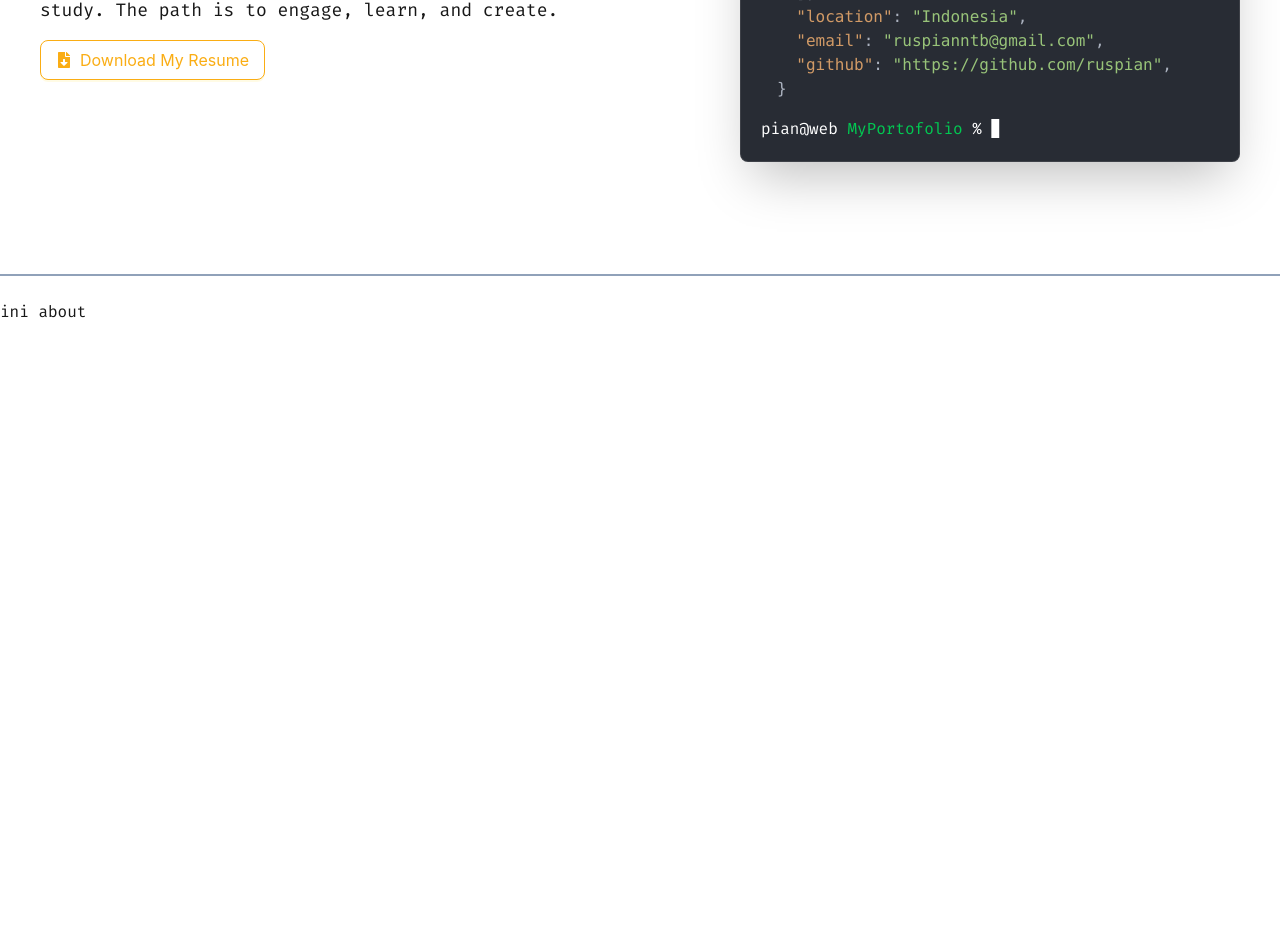
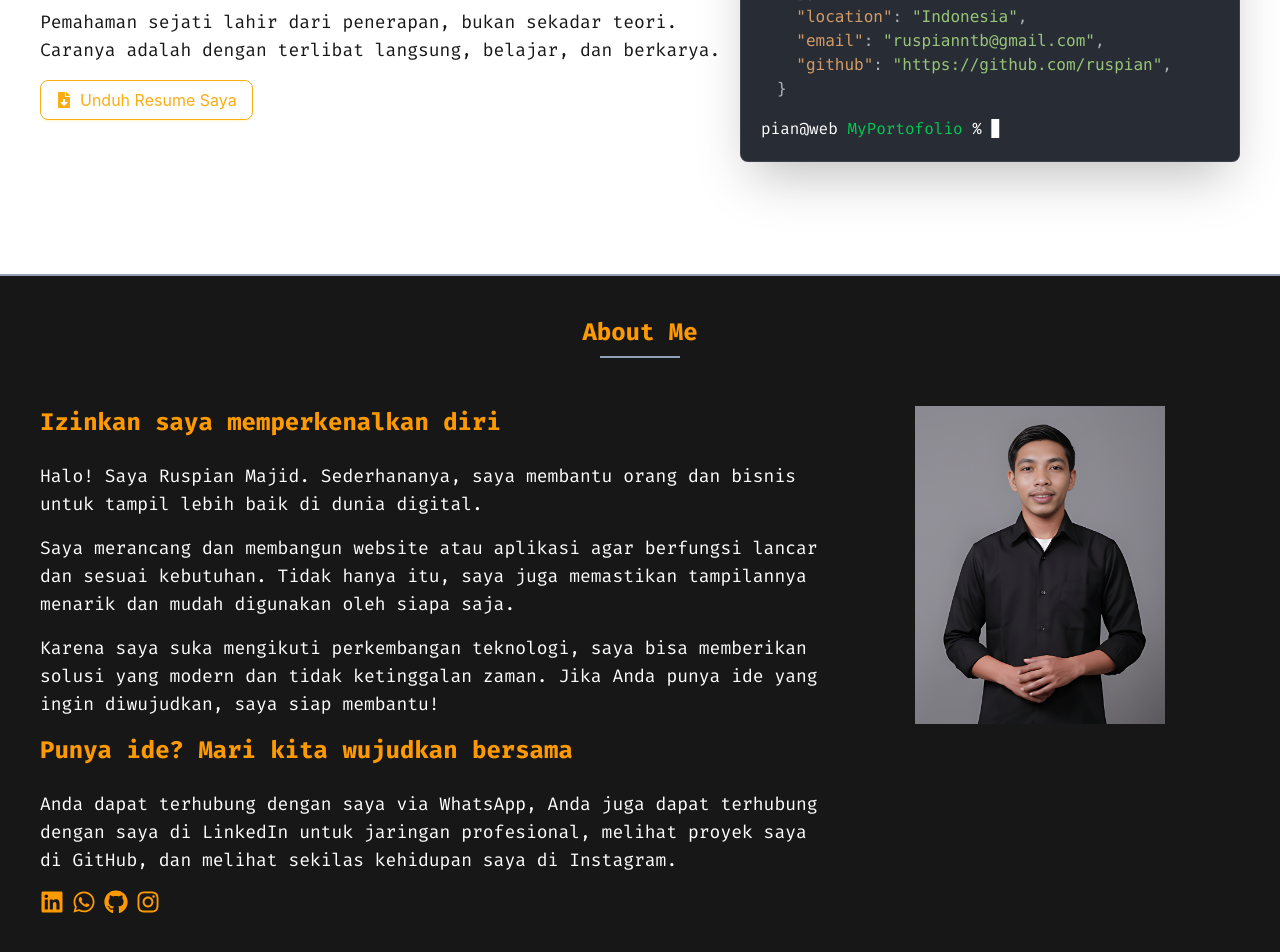
Before and after one commit to ruspian/portofolio, a Next.js app: page / in a window 1280 px wide. Shown: the part 400-1352 px from the top of the page. Before the commit the page ends 800 px from the top, so only its background shows below. Built offline with nearby package versions, Linux system fonts and the light colour scheme; what @ant-design/nextjs-registry would draw is missing.

Commit message:
buat about section

```diff
--- a/app/page.js
+++ b/app/page.js
@@ -1,4 +1,7 @@
 import HeroComponent from "@/components/hero/HeroComponent";
+import Image from "next/image";
+import Link from "next/link";
+import { FaGithub, FaInstagram, FaLinkedin, FaWhatsapp } from "react-icons/fa";
 
 export default function HomePage() {
   return (
@@ -8,9 +11,78 @@ export default function HomePage() {
       <div className="border-[1px] border-slate-400 mx-auto"></div>
 
       {/* about */}
-      <section className="my-6">
-        <div>
-          <p>ini about</p>
+      <section className="bg-foreground h-auto">
+        <div className="mx-auto px-10 py-10 ">
+          <h1 className="text-2xl font-bold text-amber-500 text-center">
+            About Me
+          </h1>
+          <div className="border-[1px] border-slate-400 w-20 mx-auto my-2"></div>
+
+          <div className="flex flex-col md:flex-row gap-4">
+            <div className="mt-10 flex flex-col gap-4 flex-1">
+              <h3 className="text-2xl font-bold text-amber-500 mb-2">
+                Izinkan saya memperkenalkan diri
+              </h3>
+              <p className="text-lg text-start text-background">
+                Halo! Saya Ruspian Majid. Sederhananya, saya membantu orang dan
+                bisnis untuk tampil lebih baik di dunia digital.
+              </p>
+              <p className="text-lg text-start text-background">
+                Saya merancang dan membangun website atau aplikasi agar
+                berfungsi lancar dan sesuai kebutuhan. Tidak hanya itu, saya
+                juga memastikan tampilannya menarik dan mudah digunakan oleh
+                siapa saja.
+              </p>
+              <p className="text-lg text-start text-background">
+                Karena saya suka mengikuti perkembangan teknologi, saya bisa
+                memberikan solusi yang modern dan tidak ketinggalan zaman. Jika
+                Anda punya ide yang ingin diwujudkan, saya siap membantu!
+              </p>
+
+              <h3 className="text-2xl font-bold text-amber-500 mb-2">
+                Punya ide? Mari kita wujudkan bersama
+              </h3>
+              <p className="text-lg text-start text-background">
+                Anda dapat terhubung dengan saya via WhatsApp, Anda juga dapat
+                terhubung dengan saya di LinkedIn untuk jaringan profesional,
+                melihat proyek saya di GitHub, dan melihat sekilas kehidupan
+                saya di Instagram.
+              </p>
+
+              <div className="flex flex-row gap-2">
+                <Link
+                  href="https://www.linkedin.com/in/ruspian-majid/"
+                  target="_blank"
+                >
+                  <FaLinkedin className="text-2xl text-amber-500" />
+                </Link>
+
+                <Link href="https://wa.me/6282293308893" target="_blank">
+                  <FaWhatsapp className="text-2xl text-amber-500" />
+                </Link>
+                <Link href="https://github.com/ruspian" target="_blank">
+                  <FaGithub className="text-2xl text-amber-500" />
+                </Link>
+                <Link
+                  href="https://www.instagram.com/p.abe_"
+                  target="_blank"
+                  rel="noopener noreferrer"
+                >
+                  <FaInstagram className="text-2xl text-amber-500" />
+                </Link>
+              </div>
+            </div>
+
+            {/* foto */}
+            <div className="flex items-start justify-center w-1/3 mt-10">
+              <Image
+                src="/foto1.png"
+                width={250}
+                height={300}
+                alt="foto ruspian"
+              />
+            </div>
+          </div>
         </div>
       </section>
     </main>
--- a/components/hero/HeroComponent.jsx
+++ b/components/hero/HeroComponent.jsx
@@ -9,23 +9,24 @@ const HeroComponent = () => {
     <main className="mx-auto">
       <div className="h-[550px] flex-col md:flex-row flex  px-10 gap-4 mt-10">
         <section className="mt-16 flex-1/2 items-start justify-start">
-          <p className="text-amber-500 text-lg mb-4">Hello Dude!</p>
+          <p className="text-amber-500 text-lg mb-4">Halo Sobat!</p>
 
           <h3 className="text-2xl md:text-4xl font-bold ">
-            I'm Ruspian Majid,
+            Saya Ruspian Majid,
           </h3>
           <h3 className="text-2xl md:text-4xl font-bold ">
-            a web developer driven by curiosity and passion.
+            seorang web developer yang bergerak atas dasar rasa ingin tahu dan
+            semangat.
           </h3>
 
           <p className="text-lg mt-4">
-            True understanding is forged through application, not mere study.
-            The path is to engage, learn, and create.
+            Pemahaman sejati lahir dari penerapan, bukan sekadar teori. Caranya
+            adalah dengan terlibat langsung, belajar, dan berkarya.
           </p>
 
           <Button color="gold" variant="outlined" className="mt-4" size="large">
             <FaFileDownload className="size-4" />
-            <Link href="#">Download My Resume</Link>
+            <Link href="#">Unduh Resume Saya</Link>
           </Button>
         </section>
 
```
Also changed, not shown: public/foto1.png (added), 1 other file (tests, documents, lock files or other folders).
